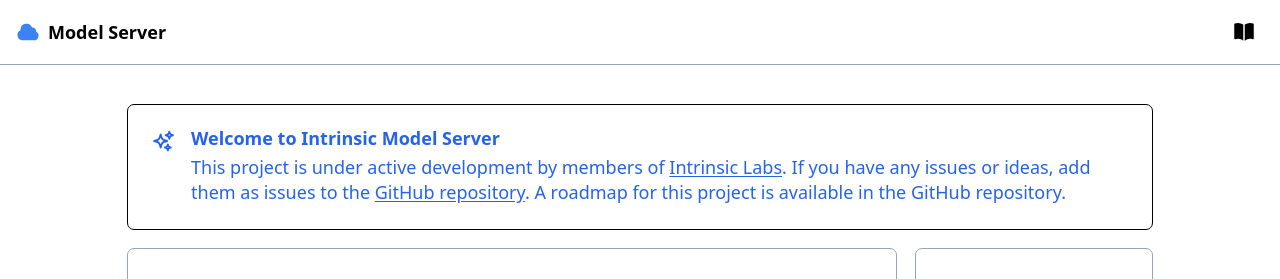
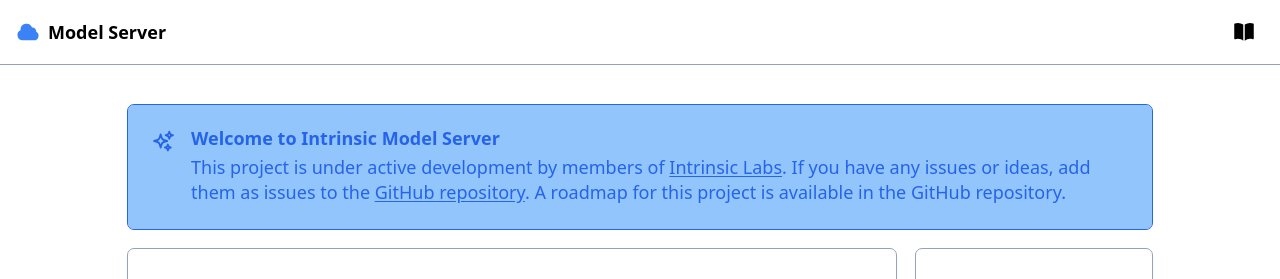
Before and after one commit to IntrinsicLabsAI/intrinsic-model-server, a React (Vite) app in the folder frontend/: page /home in a window 1280 px wide. Shown: the top 279 px of the page. Built offline with nearby package versions, Linux system fonts and the light colour scheme; no server answers.

Commit message:
Fixing colors

```diff
--- a/frontend/src/components/core/Callout.tsx
+++ b/frontend/src/components/core/Callout.tsx
@@ -5,16 +5,22 @@
     color
 } : {
     children?: React.ReactNode | React.ReactNode[],
-    color: string
+    color: "blue" | "red"
 }) {
-    const iconColor = `text-${color}-600`;
-    const borderColor = `outline-${color}-600`;
-    const backgroundColor = `bg-${color}-300`;
+    const colorVariants = {
+        blue: 'bg-blue-300 outline-blue-600',
+        red: 'bg-red-300 outline-red-600',
+    }
+
+    const iconVariants = {
+        blue: 'text-blue-600',
+        red: 'text-red-300',
+    }
 
     return (
-        <div className={`flex flex-col w-full h-full ${backgroundColor} outline outline-1 ${borderColor} rounded-md p-6`}>
+        <div className={`${colorVariants[color]} flex flex-col w-full h-full outline outline-1 rounded-md p-6`}>
             <div className="flex flex-row gap-4 w-full h-full">
-                <SparklesIcon className={`h-6 w-6 stroke-2 ${iconColor}`}/>
+                <SparklesIcon className={`h-6 w-6 stroke-2 ${iconVariants[color]}`}/>
                 <div className=" flex flex-col w-full h-full">
                     {children}
                 </div>
```
